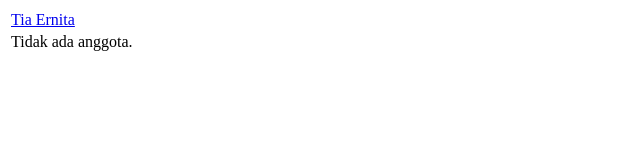
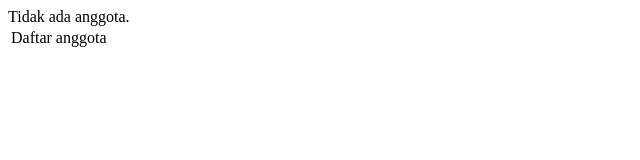
Before and after one commit to rajasyauqi/Kel-E, a plain HTML site: page index.html in a window 1280 px wide. Shown: the whole page, without its empty margins (0-640 px from the left). Drawn offline with Linux system fonts and the light colour scheme.

Commit message:
Revert "Merge branch 'TiaErnita'"
This reverts commit e4c8c5d2849415f36f2cdd3a988864e2ac3db96c.

```diff
--- a/index.html
+++ b/index.html
@@ -5,8 +5,8 @@
   </head>
   <body>
     <table border="0">
-      <tr><td><a href="1704111010016.html">Tia Ernita</a></td></tr>
-      <tr><td>Tidak ada anggota.</td></tr>
+      <tr><td>Daftar anggota</td></tr>
+      <tr.<td>Tidak ada anggota.</td></tr>
     </table>
   </body>
 </html>
```
Also changed, not shown: 1704111010016.html (deleted, +0 -2 lines).
